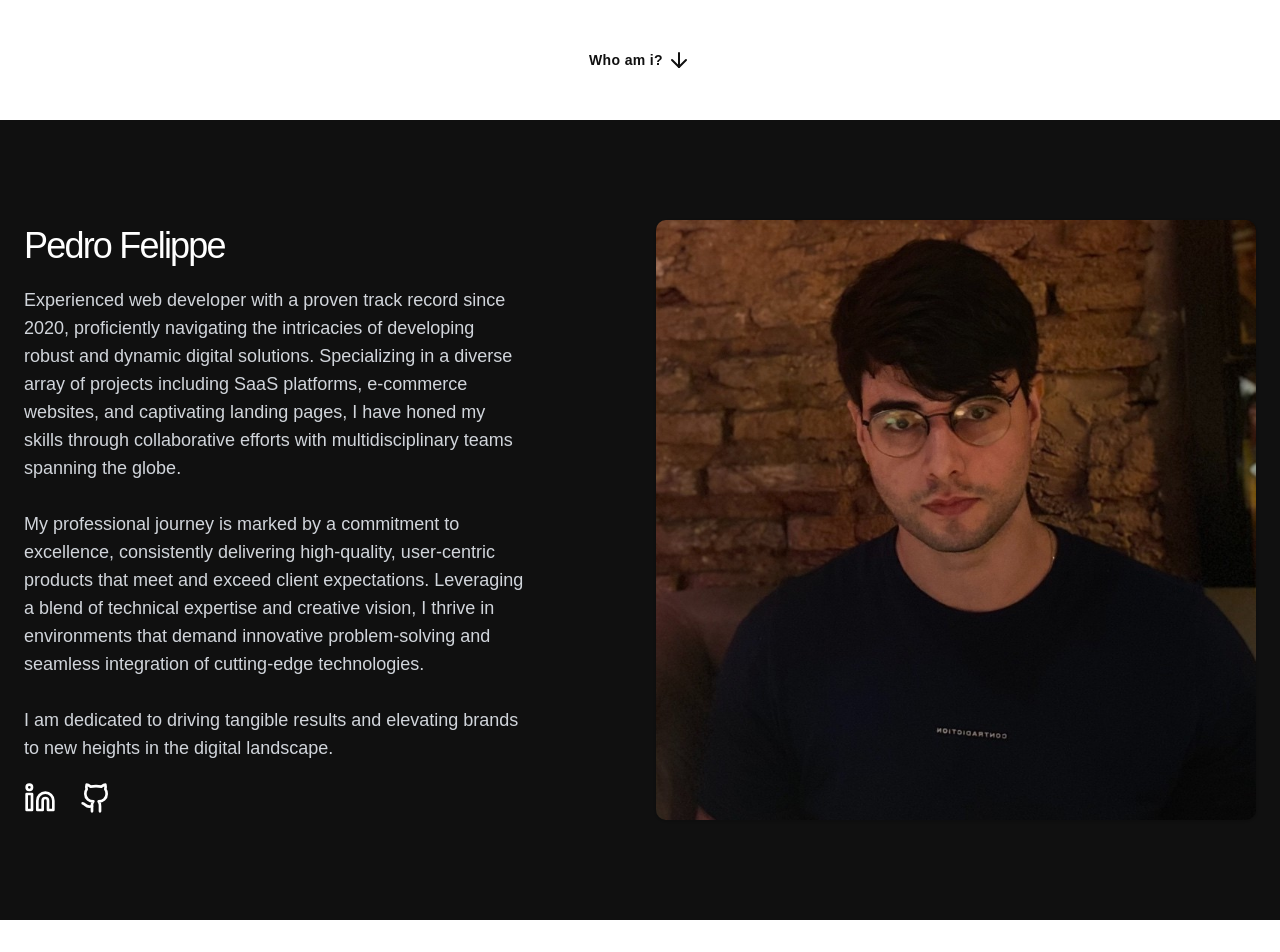
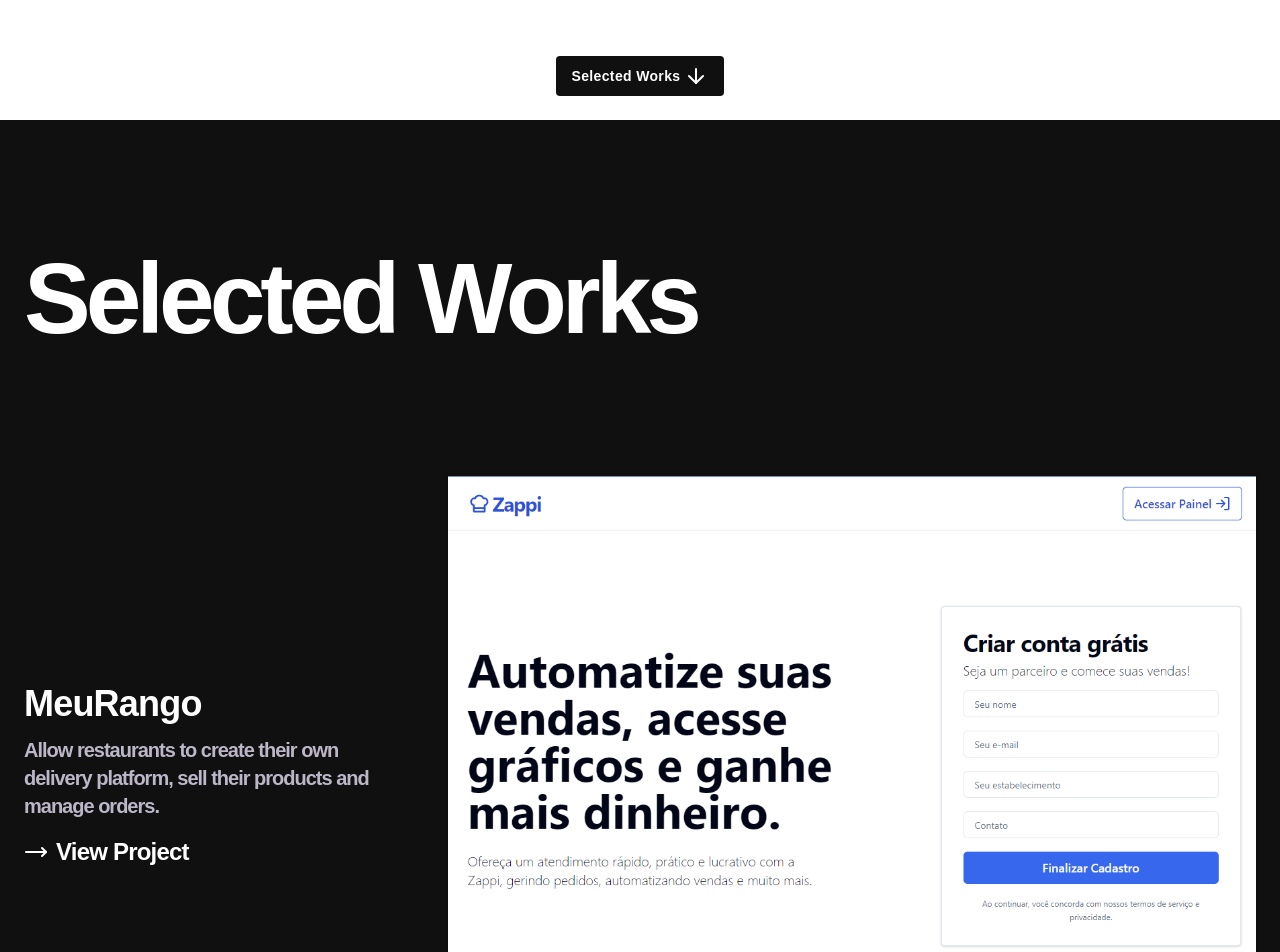
Before and after one commit to pefelippe/Portfolio, a Next.js app: page / in a window 1280 px wide. Shown: the part 680-1632 px from the top of the page. Built offline with nearby package versions, Linux system fonts and the light colour scheme.

Commit message:
removing about and srtyle projects

```diff
--- a/pages/_app.tsx
+++ b/pages/_app.tsx
@@ -12,10 +12,7 @@ import { Toaster } from "../src/components/ui/toaster";
 
 export default function App({ Component, pageProps }: AppProps) {
   return (
-    <motion.div
-      className="min-w-[400px] mx-auto h-fit overflow-hidden scroll-smooth text-[#fff] font-poppins
-      bg-[#101010]  "
-    >
+    <motion.div className="min-w-[400px] mx-auto h-fit overflow-hidden scroll-smooth text-[#fff] font-poppins bg-[#101010]  ">
       <Head>
         <title>Pedro Felippe</title>
         <meta name="description" content="Portfolio" />
@@ -29,7 +26,6 @@ export default function App({ Component, pageProps }: AppProps) {
         enableSystem
         disableTransitionOnChange
       >
-        {/* <Header /> */}
         <Component {...pageProps} />
         <Toaster />
         <Footer />
--- a/pages/contact.tsx
+++ b/pages/contact.tsx
@@ -1,6 +1,7 @@
 /* eslint-disable react/no-unescaped-entities */
 import { motion } from "framer-motion";
 import Link from "next/link";
+
 import MessageForm from "../src/components/MessageForm";
 
 function ContactSection() {
@@ -10,8 +11,7 @@ function ContactSection() {
       animate={{ opacity: 1, y: 0 }}
       transition={{ duration: 0.75 }}
       id="contact-container"
-      className=" flex flex-col text-start justify-center  w-full min-h-screen items-center max-w-4xl mx-auto gap-10
-    dark:text-white px-6"
+      className=" flex flex-col text-start justify-center  w-full min-h-screen items-center max-w-4xl mx-auto gap-10 dark:text-white px-6"
     >
       <div className=" flex flex-col gap-10 w-full">
         <h1 className="text-3xl md:text-5xl tracking-tighter font-semibold underline decoration-indigo-500">
--- a/pages/index.tsx
+++ b/pages/index.tsx
@@ -7,16 +7,11 @@ import ProjectSection from "../src/sections/ProjectSection";
 
 export default function Home() {
   return (
-    <motion.div className="flex flex-col h-full w-full relative mx-auto ">
+    <motion.div className="flex flex-col h-full w-full relative mx-auto  bg-[#101010]">
       <section className="bg-white ">
         <HeroSection />
       </section>
-
-      <section id="aboutSection" className="section   ">
-        <AboutSection />
-      </section>
-
-      <section id="projectsSection" className=" bg-white">
+      <section id="projectsSection" className="section">
         <ProjectSection />
       </section>
     </motion.div>
--- a/src/components/ProjectCard.tsx
+++ b/src/components/ProjectCard.tsx
@@ -30,17 +30,15 @@ function ProjectCard({
 
   return (
     <div
-      className="relative flex  h-full items-start text-start  gap-5 md:gap-10
-       justify-center max-md:flex-col-reverse w-full text-[#101010] transition-all"
+      className="relative flex  h-full items-center text-start  gap-5 lg:gap-10
+       justify-center max-lg:flex-col-reverse w-full text-[#fff] transition-all"
     >
-      <div className="max-w-xs flex flex-col gap-3 justify-start items-start text-start w-full text-md  text-[#212531">
-        <p className="text-xl md:text-3xl font-semibold tracking-tight">
-          {title}
-        </p>
-        <p className="text-sm md:text-base font-normal ">{description}</p>
+      <div className="lg:max-w-sm flex flex-col gap-3 justify-start items-start text-start w-full text-md tracking-tighter text-[#212531">
+        <p className="text-2xl lg:text-4xl  font-semibold">{title}</p>
+        <p className="secondTitle text-[#bcb7c8] text-xl">{description}</p>
         <Link
           href={"/projects/" + id}
-          className="pt-1 text-base md:text-xl font-semibold flex items-center gap-2 hover:text-[#101010]/70"
+          className="pt-1 text-base lg:text-2xl font-semibold flex items-center gap-2 hover:text-[#fff]/70"
         >
           <MoveRight /> View Project
         </Link>
@@ -53,7 +51,7 @@ function ProjectCard({
           whileHover={{ scale: 1.05 }}
           src={imgUrl}
           alt="card image"
-          className="overflow-hidden object-cover w-full h-[300px] md:min-h-[60vh]  rounded-md border"
+          className="overflow-hidden object-cover w-full h-[320px] lg:min-h-[75vh]  "
         />
       </Link>
     </div>
--- a/src/components/layout/Footer.tsx
+++ b/src/components/layout/Footer.tsx
@@ -1,4 +1,3 @@
-import { GitHubLogoIcon } from "@radix-ui/react-icons";
 import { motion } from "framer-motion";
 import { LinkedinIcon } from "lucide-react";
 
@@ -7,7 +6,7 @@ function Footer() {
   return (
     <motion.footer
       className=" py-10 gap-4 flex-col border-t border-gray-700  mx-auto text-gray-300
-   text-sm font-normal justify-center items-start flex   text-center section max-w-screen-xl"
+   text-sm font-normal justify-center items-center flex   text-center section max-w-screen-2xl"
     >
       <p>Designed & developed by Pedro Felippe - {year}</p>
     </motion.footer>
--- a/src/sections/HeroSection.tsx
+++ b/src/sections/HeroSection.tsx
@@ -9,30 +9,22 @@ import {
 } from "lucide-react";
 import Link from "next/link";
 import React from "react";
+import { Link as ScrollLink } from "react-scroll";
 import { Typewriter } from "react-simple-typewriter";
 
 import { Button } from "../components/ui/button";
-import { Link as ScrollLink } from "react-scroll";
 
 function HeroSection() {
   return (
     <motion.div className="relative justify-center gap-5 flex flex-col w-full text-center items-center min-h-screen">
-      {/* <motion.img
-        initial={{ opacity: 0, y: 50 }}
-        animate={{ opacity: 1, y: 0 }}
-        transition={{ duration: 0.75 }}
-        src="/assets/avatar-pdr.png"
-        className=" max-h-[220px] max-w-xl rounded-full border-4 border-gray-300"
-      /> */}
-
       <motion.p
         initial={{ opacity: 0 }}
         animate={{ opacity: 1 }}
         transition={{ duration: 0.75 }}
-        className="secondTitle text-7xl"
+        className="firstTitle text-[#302f33] max-w-lg"
       >
         <Typewriter
-          words={["Pedro Felippe.", "Web Developer.", "Be simple."]}
+          words={["Pedro Felippe.", "Web Developer.", "Don't Overthink it."]}
           loop={0}
           cursor
           cursorStyle=""
@@ -41,41 +33,18 @@ function HeroSection() {
           delaySpeed={1000}
         />
       </motion.p>
-      {/* <motion.p
-        initial={{ opacity: 0, y: 25 }}
-        animate={{ opacity: 1, y: 0 }}
-        transition={{ duration: 0.75, delay: 0.5 }}
-        className="firstTitle"
-      >
-        Hi! I'm Pedro Felippe.
-      </motion.p>
-
-      <motion.p
-        initial={{ opacity: 0, y: 25 }}
-        animate={{ opacity: 1, y: 0 }}
-        transition={{ duration: 0.75, delay: 0.75 }}
-        className="secondTitle max-w-2xl"
-      >
-        An experienced leader andversatile product designer living in Brazil.
-      </motion.p> */}
-
-      {/* <Button className="w-fit py-7 px-12 text-lg rounded-md mt-12 text-white">
-        <ScrollLink to="projects-container" offset={-150}>
-          Projects
-        </ScrollLink>
-      </Button> */}
 
       <Button
         variant="ghost"
-        className=" absolute bottom-10 flex gap-1 text-[#101010] hover:text-white "
+        className=" absolute bottom-6 flex gap-1  bg-[#101010] text-white rounded"
       >
         <ScrollLink
           smooth={true}
-          to="aboutSection"
+          to="projectsSection"
           className="flex font-bold items-center gap-1 tracking-wide
           "
         >
-          Who am i? <ArrowDown className="h-6 w-6" />
+          Selected Works <ArrowDown className="h-6 w-6" />
         </ScrollLink>
       </Button>
     </motion.div>
--- a/src/sections/ProjectSection.tsx
+++ b/src/sections/ProjectSection.tsx
@@ -10,9 +10,10 @@ function Projects() {
       animate={{ opacity: 1 }}
       transition={{ duration: 1, delay: 1.25 }}
       id="projects-container"
-      className="content-intern items-start justify-center w-full min-h-fit flex gap-10 section py-20 md:py-32 lg:py-52"
+      className=" items-start justify-center w-full min-h-fit  flex flex-col gap-24 py-24 md:py-32 md:gap-32"
     >
-      <div className="flex flex-col  gap-32 lg:gap-52 w-full items-start  mx-auto ">
+      <h1 className="firstTitle">Selected Works</h1>
+      <div className="flex flex-col w-full items-start mx-auto gap-24 md:gap-32 ">
         {projects?.map((proj) => {
           return (
             <ProjectCard
--- a/styles/globals.css
+++ b/styles/globals.css
@@ -48,15 +48,15 @@
   }
 
   .section {
-    @apply flex mx-auto max-w-7xl w-full px-6;
+    @apply flex mx-auto max-w-screen-2xl w-full px-6;
   }
 
   .firstTitle {
-    @apply text-5xl lg:text-7xl xl:text-[92px]  tracking-wide   font-bold;
+    @apply text-5xl lg:text-7xl xl:text-[100px]  tracking-tighter   font-bold;
   }
 
   .secondTitle {
-    @apply text-4xl tracking-tighter font-semibold text-[#827f8b];
+    @apply text-3xl tracking-tighter font-semibold text-[#302f33];
   }
 
   .description {
```
